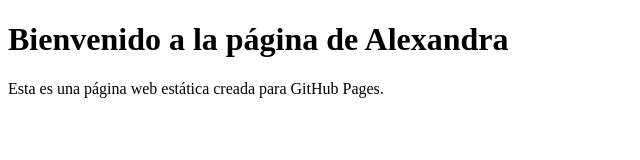
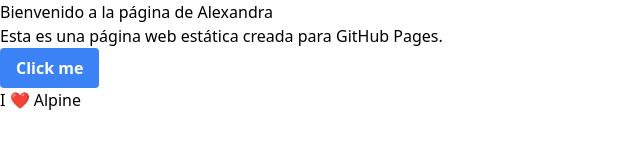
Before and after one commit to antoniolulee/alexandra, a plain HTML site: page index.html in a window 1280 px wide. Shown: the whole page, without its empty margins (0-640 px from the left). Drawn offline with nearby package versions, Linux system fonts and the light colour scheme.

Commit message:
add tailwind and alpinjs cdn

```diff
--- a/index.html
+++ b/index.html
@@ -4,9 +4,18 @@
 	<meta charset="UTF-8">
 	<meta name="viewport" content="width=device-width, initial-scale=1.0">
 	<title>Alexandra</title>
+      <!-- Tailwind CSS CDN -->
+      <link href="https://cdn.jsdelivr.net/npm/tailwindcss@2.2.19/dist/tailwind.min.css" rel="stylesheet">
 </head>
 <body>
 	<h1>Bienvenido a la página de Alexandra</h1>
 	<p>Esta es una página web estática creada para GitHub Pages.</p>
+  <button class="bg-blue-500 hover:bg-blue-700 text-white font-bold py-2 px-4 rounded">
+    Click me
+  </button>
+
+  <h1 x-data="{ message: 'I ❤️ Alpine' }" x-text="message"></h1>
+  <!-- Alpine.js CDN -->
+  <script src="https://cdn.jsdelivr.net/npm/alpinejs@3.10.2/dist/cdn.min.js" defer></script>
 </body>
 </html>
```
